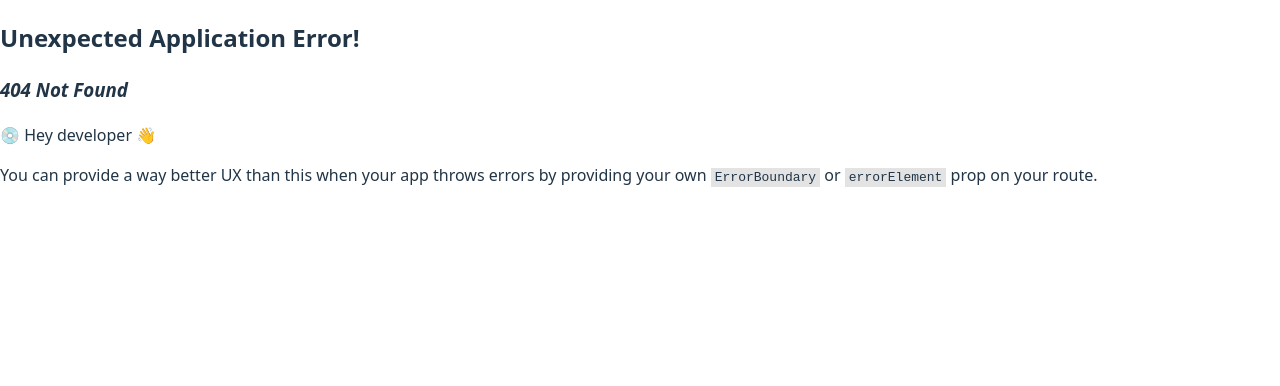
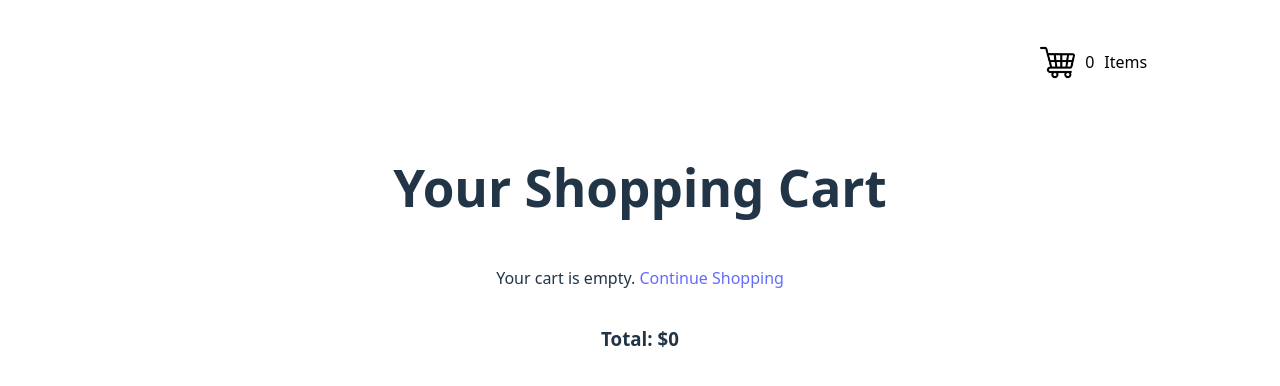
Before and after one commit to jyotirmayzamre/OdinProject, a React (Vite) app in the folder shopping-cart/app/: page /cart in a window 1280 px wide. Before the commit this address had no page. Shown: the top 386 px of the page. Built offline with nearby package versions, Linux system fonts and the light colour scheme.

Commit message:
Added cart interface and remove item functionality

```diff
--- /dev/null
+++ b/shopping-cart/app/src/App.jsx
@@ -0,0 +1,42 @@
+import { Outlet } from "react-router-dom";
+import { useState } from "react";
+import Navbar from "./components/navbar/Navbar";
+
+function App(){
+    const [cart, setCart] = useState({});
+    const [quantity, setQuantity] = useState(0);
+    const [total, setTotal] = useState(0);
+
+    function addToCart(item){
+        let copy = {...cart};
+        if(!copy[item.product.ID - 1]){
+            copy[item.product.ID - 1] = { ...item};
+        } else {
+            copy[item.product.ID - 1].quantity += item.quantity;
+        }
+        setCart(copy);
+        setQuantity(prev => prev + item.quantity);
+        setTotal(prev => prev + (item.quantity * item.product.Price));
+    }
+
+    function removeItem(id){
+        let copy = {...cart};
+        let instance = copy[id];
+        delete copy[id];
+        setCart(copy);
+        setQuantity(prev => prev - instance.quantity);
+        setTotal(prev => prev - (instance.quantity * instance.product.Price));
+
+    }
+
+
+    return(
+        <>
+            <Navbar quantity={ quantity }/>
+            <Outlet context={{ cart, addToCart, removeItem, quantity, total }} />
+
+        </>
+    )
+}
+
+export default App;
--- /dev/null
+++ b/shopping-cart/app/src/components/cart-card/CartCard.css
@@ -0,0 +1,70 @@
+.cart-card {
+    display: flex;
+    flex-direction: row;
+    justify-content: center;
+    align-items: center;
+    border-radius: 12px;
+    color: black;
+    background-color: white;
+    width: 70%;
+    padding: 10px;
+
+}
+
+.options {
+    display: flex;
+    flex-direction: column;
+    justify-content: center;
+    align-items: center;
+}
+
+.options > img {
+    height: 100px;
+}
+
+.quantityControls {
+    display: flex;
+    flex-direction: row;
+    justify-content: center;
+    align-items: center;
+    margin-bottom: 1em;
+}
+
+.quantityControls > input {
+    text-align: center;
+    width: 30%;
+    height: 100%;
+    background-color: rgb(30, 40, 51);
+    border: 1px solid  white;
+    border-radius: 5px;
+}
+
+.quantityControls > button {
+    width: 30%;
+}
+
+input[type="number"]::-webkit-outer-spin-button,
+input[type="number"]::-webkit-inner-spin-button {
+    -webkit-appearance: none;
+    margin: 0;
+}
+
+.desc {
+    display: flex;
+    flex-direction: column;
+    justify-content: center;
+    align-items: center;
+    text-align: center;
+}
+
+.desc > h3 {
+    margin: 0;
+}
+
+.remove {
+    background-color: red;
+}
+
+.remove:hover {
+    transform: translateY(-5px);
+}
--- /dev/null
+++ b/shopping-cart/app/src/components/cart-card/CartCard.jsx
@@ -0,0 +1,31 @@
+import { useState } from "react";
+import './CartCard.css';
+
+function CartCard({ prod, removeItem }){
+    const [quantity, setQuantity] = useState(prod.quantity);
+
+    function clickHandler(id){
+        removeItem(id);
+        setQuantity(0);
+    }
+
+    return (
+        <div className="cart-card">
+            <div className="options">
+                <img src={prod.product.Url}></img>
+                <div className="quantityControls">
+                    <button className='btn'>-</button>
+                    <input type="number" value={quantity} min="1" aria-label="product-quantity"></input>
+                    <button className="btn">+</button>
+                </div>
+            </div>
+            <div className="desc">
+                <h3>{prod.product.Name}</h3>
+                <p>${prod.product.Price}</p>
+                <button className="remove" onClick={()=>{clickHandler(prod.product.ID)}}>Remove</button>
+            </div>
+        </div>
+    )
+}
+
+export default CartCard;
--- /dev/null
+++ b/shopping-cart/app/src/components/cart/Cart.css
@@ -0,0 +1,13 @@
+.items {
+    display: flex;
+    flex-direction: column;
+    justify-content: center;
+    align-items: center;
+}
+
+.cart-main {
+    display: flex;
+    flex-direction: column;
+    justify-content: center;
+    align-items: center;
+}
--- /dev/null
+++ b/shopping-cart/app/src/components/cart/Cart.jsx
@@ -0,0 +1,30 @@
+import { useOutletContext } from "react-router-dom";
+import { Link } from "react-router-dom";
+import CartCard from "../cart-card/CartCard";
+import './Cart.css';
+
+function Cart(){
+    const { cart, removeItem, quantity, total } = useOutletContext();
+
+
+    return(
+        <div className="cart-main">
+            <h1>Your Shopping Cart</h1>
+            {quantity === 0 ? (
+                <p>Your cart is empty. <Link to='/shop'>Continue Shopping</Link></p>
+            ) : (
+                <div className="items">
+                    {Object.values(cart).map(item => {
+                        return <CartCard key={item.product.ID} prod={item} removeItem={removeItem}/>
+                    })}
+                </div>
+            )
+
+        }
+            <h3>Total: ${total}</h3>
+
+        </div>
+    )
+}
+
+export default Cart;
--- a/shopping-cart/app/src/components/navbar/Navbar.jsx
+++ b/shopping-cart/app/src/components/navbar/Navbar.jsx
@@ -2,7 +2,7 @@ import { Link } from 'react-router-dom';
 import cart from "../../assets/shopping-cart.png"
 import './Navbar.css';
 
-function Navbar(){
+function Navbar({ quantity }){
 
     return (
         <header className="nav">
@@ -11,11 +11,14 @@ function Navbar(){
                 <Link to='/' className='link'>Home</Link>
                 <Link to='/shop' className='link'>Shop</Link>
             </div>
-            <div className='cart-container'>
-                <img src={cart} alt='Shopping Cart'></img>
-                <p>0</p>
-                <p>Items</p>
-            </div>
+            <Link to='/cart'>
+                <div className='cart-container' >
+                    <img src={cart} alt='Shopping Cart'></img>
+                    <p>{quantity}</p>
+                    <p>Items</p>
+                </div>
+            </Link>
+
         </header>
     )
 }
--- a/shopping-cart/app/src/components/product-card/ProductCard.jsx
+++ b/shopping-cart/app/src/components/product-card/ProductCard.jsx
@@ -32,7 +32,7 @@ function ProductCard({ product, addToCart }){
                     <input type="number" value={quantity} min="1" aria-label="product-quantity" onChange={set}></input>
                     <button className="btn" onClick={increment}>+</button>
                 </div>
-                <button className="btn cart" onClick={addToCart}>Add to Cart</button>
+                <button className="btn cart" onClick={() => addToCart({product: product, quantity: quantity})}>Add to Cart</button>
             </div>
 
         </div>
--- a/shopping-cart/app/src/main.jsx
+++ b/shopping-cart/app/src/main.jsx
@@ -4,15 +4,27 @@ import './index.css'
 import { createBrowserRouter, RouterProvider } from 'react-router-dom'
 import Shop from './pages/Shop/Shop';
 import Home from './pages/Home/Home';
+import Cart from './components/cart/Cart';
+import App from './App';
 
 const router = createBrowserRouter([
   {
     path: '/',
-    element: <Home />,
-  },
-  {
-    path: 'shop',
-    element: <Shop />,
+    element: <App />,
+    children: [
+      {
+        index: true,
+        element: <Home />
+      },
+      {
+        path: '/shop',
+        element: <Shop />
+      },
+      {
+        path: '/cart',
+        element: <Cart />
+      }
+    ]
   }
 ])
 
--- a/shopping-cart/app/src/pages/Home/Home.jsx
+++ b/shopping-cart/app/src/pages/Home/Home.jsx
@@ -1,4 +1,3 @@
-import Navbar from "../../components/navbar/Navbar";
 import { Link } from "react-router-dom";
 import './Home.css'
 import fire from '../../assets/fire.png';
@@ -8,7 +7,6 @@ import lock from '../../assets/lock.png';
 function Home(){
     return (
         <div className="home">
-            <Navbar />
             <div className="main-card">
                 <h1>Welcome to our store</h1>
                 <h3>Discover amazing products at unbeatable prices</h3>
--- a/shopping-cart/app/src/pages/Shop/Shop.jsx
+++ b/shopping-cart/app/src/pages/Shop/Shop.jsx
@@ -1,8 +1,8 @@
 import ProductCard from "../../components/product-card/ProductCard";
-import Navbar from "../../components/navbar/Navbar";
 import { useState, useEffect } from "react";
 
 import './Shop.css';
+import { useOutletContext } from "react-router-dom";
 
 
 
@@ -12,6 +12,7 @@ function Shop(){
     const [loading, setLoading] = useState(true);
     const [filter, setFilter] = useState('All');
     const [active, setActive] = useState('All');
+    const { addToCart } = useOutletContext();
 
     const CategoryMap = {
         "beauty": "Women's Fashion",
@@ -49,7 +50,7 @@ function Shop(){
                 const mappedProducts = data.products.map(prod => {
                     const newCategory = CategoryMap[prod["category"]];
                     return {
-                        ID: prod['id'],
+                        ID: Number(prod['id']),
                         Name: prod["title"],
                         Url: prod['images'][0],
                         Price: prod['price'],
@@ -70,7 +71,6 @@ function Shop(){
 
     return (
         <>
-            <Navbar />
             <div className="shop">
                 <div className="heading-container">
                     <h1>Our Products</h1>
@@ -88,8 +88,8 @@ function Shop(){
 
                     : <div className="grid">
                         {filteredProducts.map((prod) => {
-                            const obj = {Name: prod.Name, Url: prod.Url, Price: prod.Price};
-                            return <ProductCard key={prod.ID} product={obj}/>
+                            const obj = {Name: prod.Name, Url: prod.Url, Price: prod.Price, ID: prod.ID};
+                            return <ProductCard key={prod.ID} product={obj} addToCart={addToCart}/>
                         })}
                     </div>}
                 </div>
```
